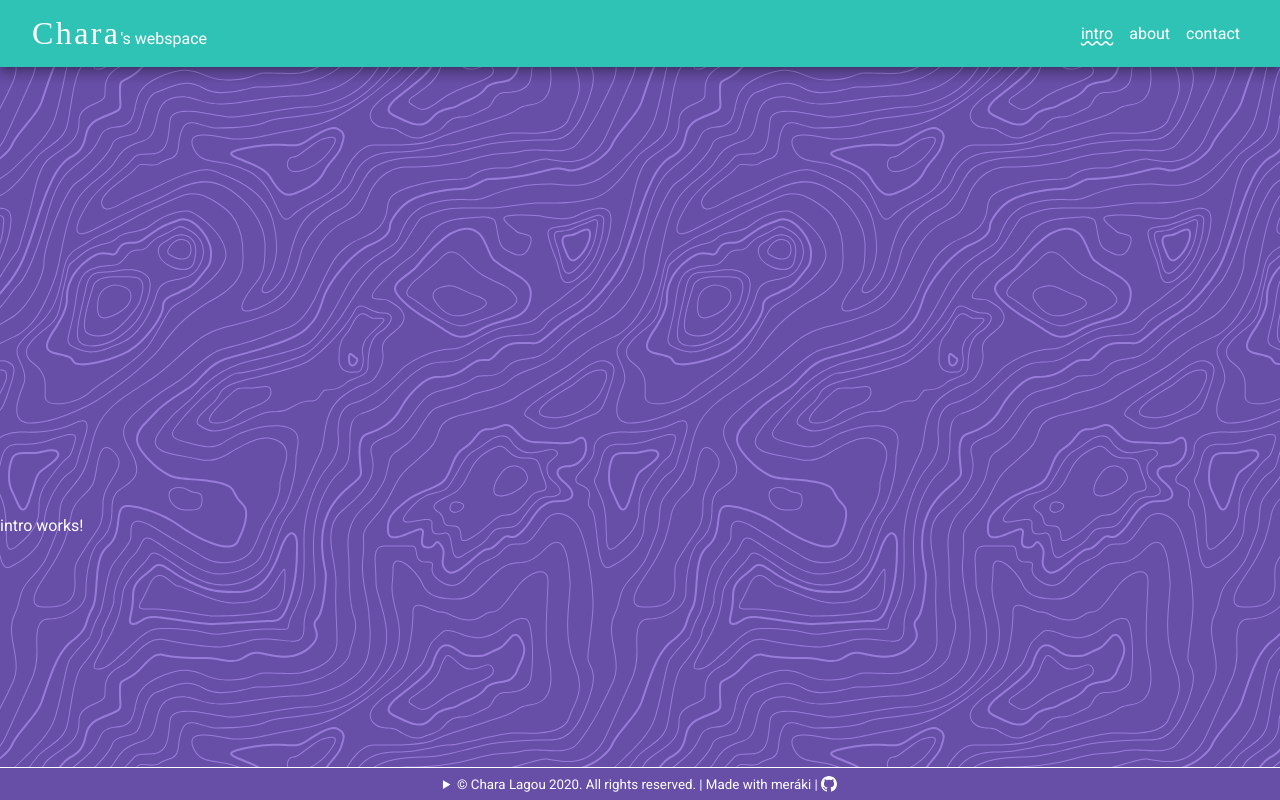
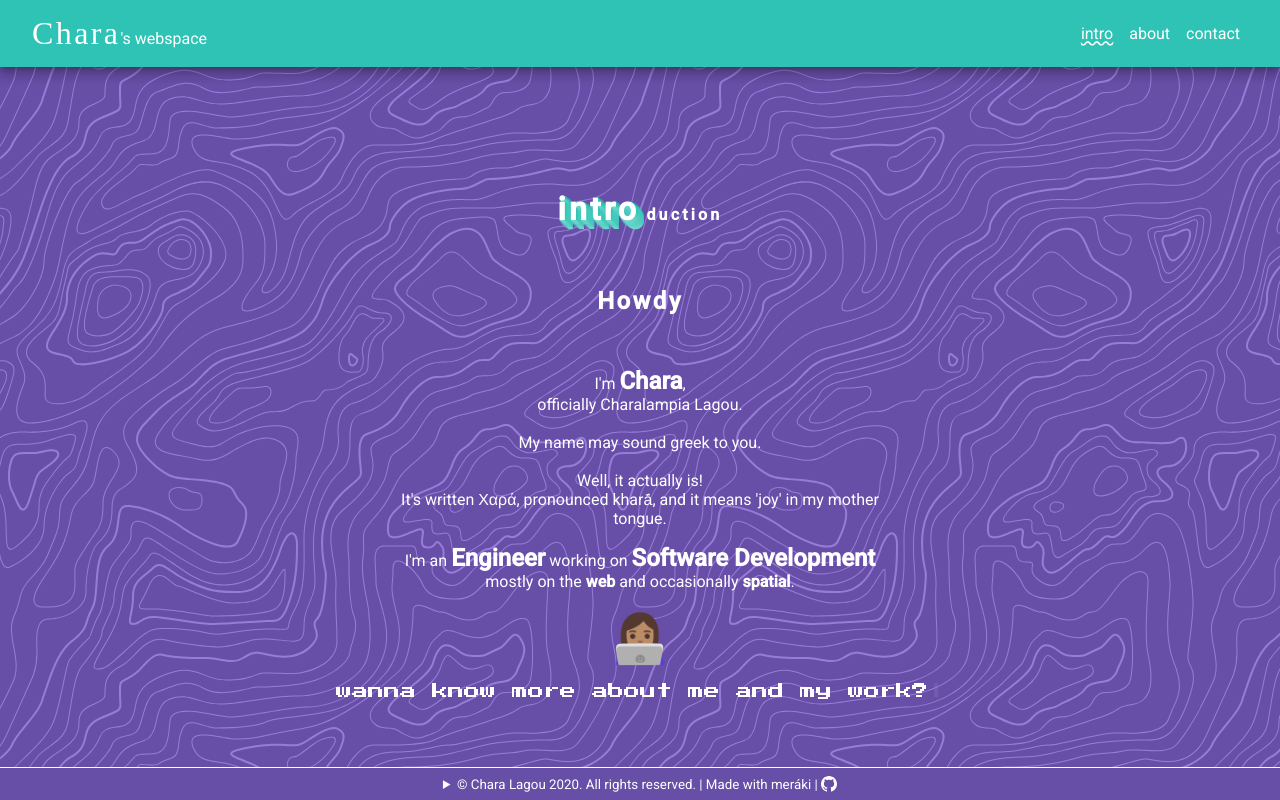
Before and after one commit to CharaLagou/charalagou, an Angular app: page /intro in a window 1280 px wide. Built offline with nearby package versions, Linux system fonts and the light colour scheme; a web font is replaced by a local one.

Commit message:
Intro component

```diff
--- a/src/app/components/contact/contact.component.html
+++ b/src/app/components/contact/contact.component.html
@@ -1 +1,4 @@
-<p>contact works!</p>
+<p>
+  one-sided contact...I tend to maintain a minimal online presence but please,
+  feel free to drop a line
+</p>
--- a/src/app/components/intro/intro.component.html
+++ b/src/app/components/intro/intro.component.html
@@ -1 +1,37 @@
-<p>intro works!</p>
+<main class="flex-container">
+  <article class="padded-horizontally" fxFlex fxFlexAlign="center">
+    <h1>
+      <span class="shadowed">intro</span><span class="x050"> duction</span>
+    </h1>
+    <h2 class="padded-vertically">Howdy</h2>
+    <p class="narrow">
+      I'm <span class="x1-5"><b>Chara</b></span
+      >, <br />officially Charalampia Lagou. <br /><br />
+      My name may sound greek to you.<br />
+      <br />Well, it actually is!<br />
+      It's written
+      <a
+        href="https://en.wiktionary.org/wiki/%CF%87%CE%B1%CF%81%CE%AC"
+        target="_blank"
+        >Χαρά</a
+      >, pronounced
+      <a id="pronouncer" role="button" (click)="pronounce('Χαρά', 'el-GR')"
+        >kharā́</a
+      >, and it means 'joy' in my mother tongue.
+    </p>
+    <p class="narrow">
+      I'm an
+      <span class="x1-5"><b>Engineer</b></span> working on
+      <span class="x1-5"><b>Software Development</b></span> <br />mostly on the
+      <b>web</b> and occasionally <b>spatial</b>.<br /><br /><span class="x3"
+        >👩🏽‍💻</span
+      >
+    </p>
+    <p class="game">
+      <a href="/about">
+        <span>wanna know more about me and my work?</span>
+        <span class="blink">&#124;</span>
+      </a>
+    </p>
+  </article>
+</main>
--- a/src/app/components/intro/intro.component.scss
+++ b/src/app/components/intro/intro.component.scss
@@ -0,0 +1,14 @@
+@import "../../../styles.scss";
+
+.x3 {
+  color: map-get($map: $ng-app-accent, $key: default);
+}
+
+.narrow {
+  margin-left: 30%;
+  width: 40%;
+}
+
+#pronouncer:hover, #pronouncer:active {
+  color: map-get($map: $ng-app-primary, $key: default);
+}
--- a/src/app/components/intro/intro.component.ts
+++ b/src/app/components/intro/intro.component.ts
@@ -3,13 +3,19 @@ import { Component, OnInit } from '@angular/core';
 @Component({
   selector: 'app-intro',
   templateUrl: './intro.component.html',
-  styleUrls: ['./intro.component.scss']
+  styleUrls: ['./intro.component.scss'],
 })
 export class IntroComponent implements OnInit {
+  constructor() {}
 
-  constructor() { }
+  ngOnInit(): void {}
 
-  ngOnInit(): void {
+  pronounce(word: string, lang: string) {
+    if ('speechSynthesis' in window) {
+      let utterance = new SpeechSynthesisUtterance();
+      utterance.text = word;
+      utterance.lang = lang;
+      window.speechSynthesis.speak(utterance);
+    }
   }
-
 }
--- a/src/app/components/welcome/welcome.component.html
+++ b/src/app/components/welcome/welcome.component.html
@@ -2,7 +2,7 @@
   <article class="padded-horizontally" fxFlex fxFlexAlign="center">
     <h1 class="shadowed">welcome</h1>
     <p>to</p>
-    <h3 class="shadowed">my personal webspace</h3>
+    <h2 class="shadowed">my personal webspace</h2>
     <p class="x3">🛸</p>
     <p class="game">
       <a href="/intro">
--- a/src/app/components/welcome/welcome.component.scss
+++ b/src/app/components/welcome/welcome.component.scss
@@ -1,54 +1,5 @@
 @import "../../../styles.scss";
 
-main.flex-container {
-  justify-content: space-between;
-  align-items: center;
-}
-
-main > article {
-  text-align: center;
-}
-
-.shadowed {
-  text-shadow: 0px 1px 0px map-get($map: $ng-app-primary, $key: 300),
-    1px 0px 0px map-get($map: $ng-app-primary, $key: default),
-    1px 2px 1px map-get($map: $ng-app-primary, $key: 300),
-    2px 1px 1px map-get($map: $ng-app-primary, $key: default),
-    2px 3px 2px map-get($map: $ng-app-primary, $key: 300),
-    3px 2px 2px map-get($map: $ng-app-primary, $key: default),
-    3px 4px 2px map-get($map: $ng-app-primary, $key: 300),
-    4px 3px 3px map-get($map: $ng-app-primary, $key: default),
-    4px 5px 3px map-get($map: $ng-app-primary, $key: 300),
-    5px 4px 3px map-get($map: $ng-app-primary, $key: default),
-    5px 6px 3px map-get($map: $ng-app-primary, $key: 300),
-    6px 5px 2px map-get($map: $ng-app-primary, $key: default),
-    6px 7px 2px map-get($map: $ng-app-primary, $key: 300),
-    7px 6px 1px map-get($map: $ng-app-primary, $key: default),
-    7px 8px 1px map-get($map: $ng-app-primary, $key: 300),
-    8px 7px 0px map-get($map: $ng-app-primary, $key: default),
-    8px 9px 0px map-get($map: $ng-app-primary, $key: 300);
-}
-
 .x3 {
-  font-size: 3em;
   color: map-get($map: $ng-app-accent, $key: default);
 }
-
-.game {
-  font-family: "Press Start 2P", cursive;
-}
-
-.blink {
-  animation: blinking 750ms 10;
-
-}
-
-@keyframes blinking {
-  from {
-    opacity: 1;
-    color: map-get($map: $ng-app-primary, $key: default);
-  }
-  to {
-    opacity: 0;
-  }
-}
--- a/src/index.html
+++ b/src/index.html
@@ -1,5 +1,5 @@
 <!DOCTYPE html>
-<html lang="en">
+<html lang="en, el">
   <head>
     <meta charset="utf-8" />
     <title>Chara's webspace</title>
--- a/src/styles.scss
+++ b/src/styles.scss
@@ -177,6 +177,15 @@ body {
   padding-right: 2rem;
 }
 
+.padded-top {
+  padding-top: 2rem;
+}
+
+.padded-vertically {
+  padding-top: 2rem;
+  padding-bottom: 2rem;
+}
+
 a {
   color: inherit;
   text-decoration: none;
@@ -203,6 +212,74 @@ h1 {
   font-size: 2em;
 }
 
-h3 {
+h2 {
   font-size: 1.5em;
 }
+
+main.flex-container {
+  justify-content: space-between;
+  align-items: center;
+}
+
+main > article {
+  text-align: center;
+}
+
+.shadowed {
+  text-shadow: 0px 1px 0px map-get($map: $ng-app-primary, $key: 300),
+    1px 0px 0px map-get($map: $ng-app-primary, $key: default),
+    1px 2px 1px map-get($map: $ng-app-primary, $key: 300),
+    2px 1px 1px map-get($map: $ng-app-primary, $key: default),
+    2px 3px 2px map-get($map: $ng-app-primary, $key: 300),
+    3px 2px 2px map-get($map: $ng-app-primary, $key: default),
+    3px 4px 2px map-get($map: $ng-app-primary, $key: 300),
+    4px 3px 3px map-get($map: $ng-app-primary, $key: default),
+    4px 5px 3px map-get($map: $ng-app-primary, $key: 300),
+    5px 4px 3px map-get($map: $ng-app-primary, $key: default),
+    5px 6px 3px map-get($map: $ng-app-primary, $key: 300),
+    6px 5px 2px map-get($map: $ng-app-primary, $key: default),
+    6px 7px 2px map-get($map: $ng-app-primary, $key: 300),
+    7px 6px 1px map-get($map: $ng-app-primary, $key: default),
+    7px 8px 1px map-get($map: $ng-app-primary, $key: 300),
+    8px 7px 0px map-get($map: $ng-app-primary, $key: default),
+    8px 9px 0px map-get($map: $ng-app-primary, $key: 300);
+}
+
+.x030 {
+  font-size: 0.3em;
+}
+
+.x050 {
+  font-size: 0.5em;
+}
+
+.x2 {
+  font-size: 2em;
+}
+
+.x1-5 {
+  font-size: 1.5em;
+}
+
+.x3 {
+  font-size: 3em;
+}
+
+.game {
+  font-family: "Press Start 2P", cursive;
+}
+
+.blink {
+  animation: blinking 750ms 10;
+
+}
+
+@keyframes blinking {
+  from {
+    opacity: 1;
+    color: map-get($map: $ng-app-primary, $key: default);
+  }
+  to {
+    opacity: 0;
+  }
+}
```
